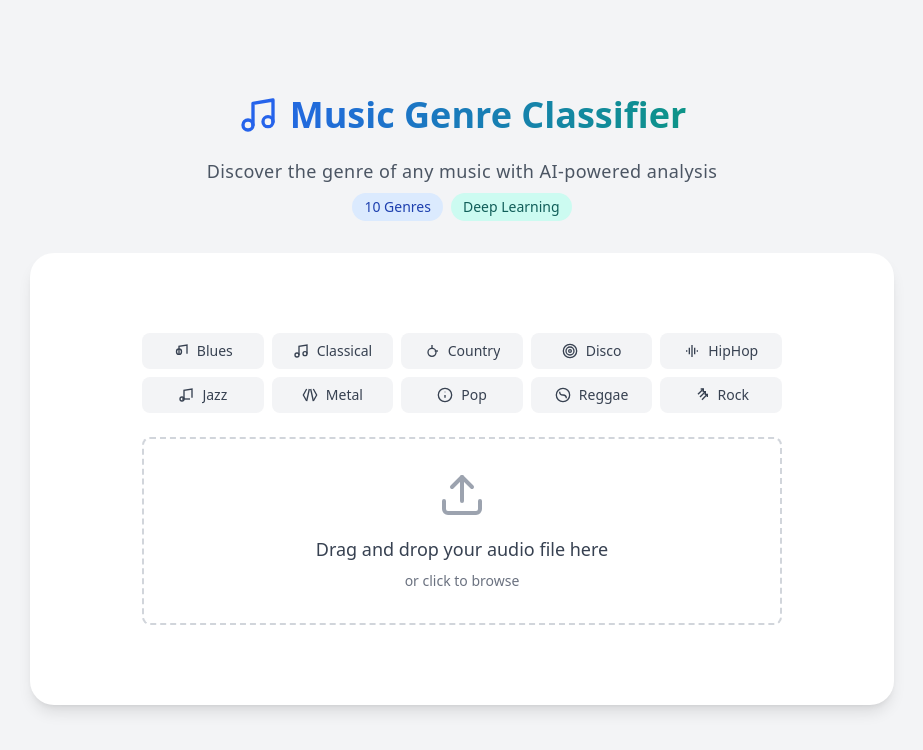
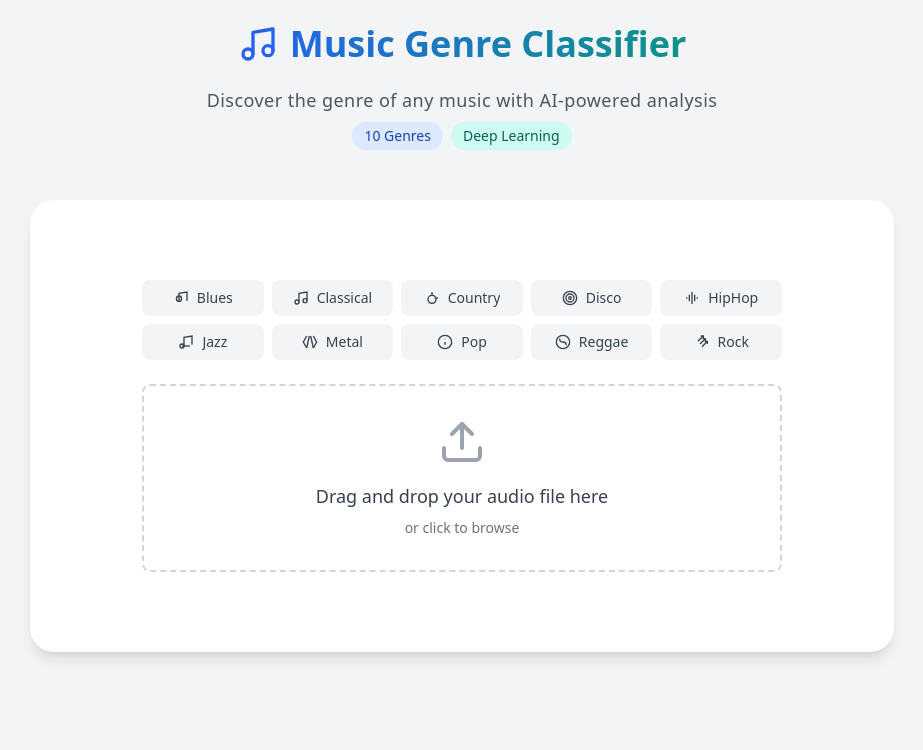
Before and after one commit to ondayex/music_classifier_app, a React (Vite) app in the folder frontend/: page / in a window 1280 px wide. Shown: the top 750 px of the page, without its empty margins (178-1101 px from the left). Built offline with nearby package versions, Linux system fonts and the light colour scheme.

Commit message:
fixed header

```diff
--- a/frontend/src/App.tsx
+++ b/frontend/src/App.tsx
@@ -4,9 +4,10 @@ import { Music } from 'lucide-react';
 
 const App: FC = () => {
   return (
-    <div className="min-h-screen bg-gray-100 py-6 flex flex-col justify-center">
+    <div className="min-h-screen bg-gray-100">
+      <div className="fixed top-0 left-0 right-0 bg-gray-100 z-10 py-6">
         <div className="container mx-auto max-w-4xl px-4">
-        <div className="text-center mb-8">
+          <div className="text-center">
             <h1 className="text-4xl font-bold bg-gradient-to-r from-blue-600 to-teal-600 text-transparent bg-clip-text inline-flex items-center gap-3">
               <Music className="w-10 h-10 text-blue-600" />
               Music Genre Classifier
@@ -23,6 +24,10 @@ const App: FC = () => {
               </span>
             </div>
           </div>
+        </div>
+      </div>
+
+      <div className="container mx-auto max-w-4xl px-4 pt-[200px]">
         <div className="bg-white shadow-lg rounded-3xl p-8">
           <div className="divide-y divide-gray-200">
             <div className="py-8 text-base leading-6 space-y-4 text-gray-700 sm:text-lg sm:leading-7">
```
Lines whose indentation alone changed are shown as unchanged.
